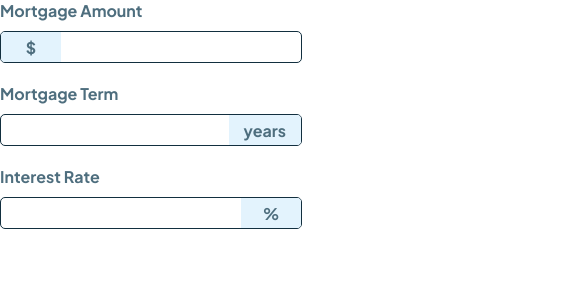
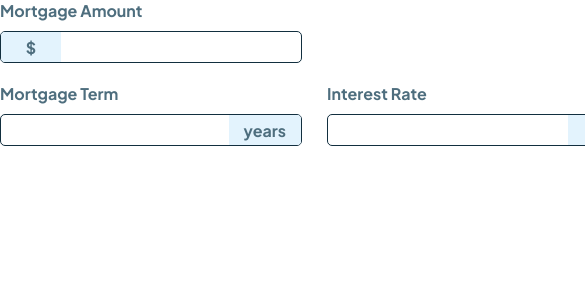
Before and after one commit to lyzboy/mortgage-repayment-calculator-main, a React (Create React App) app in the folder mortgage-calculator/: page / in a window 390 px wide. Shown: the top 300 px of the page, 585 px wide, since content can reach past the window. Built offline with nearby package versions, Linux system fonts and the light colour scheme.

Commit message:
check for input responsiveness

```diff
--- a/mortgage-calculator/src/App.css
+++ b/mortgage-calculator/src/App.css
@@ -1,38 +1,8 @@
 .App {
-  text-align: center;
+    width: 50rem;
 }
 
-.App-logo {
-  height: 40vmin;
-  pointer-events: none;
+.testClass {
+    display: flex;
+    gap: 2.5rem;
 }
-
-@media (prefers-reduced-motion: no-preference) {
-  .App-logo {
-    animation: App-logo-spin infinite 20s linear;
-  }
-}
-
-.App-header {
-  background-color: #282c34;
-  min-height: 100vh;
-  display: flex;
-  flex-direction: column;
-  align-items: center;
-  justify-content: center;
-  font-size: calc(10px + 2vmin);
-  color: white;
-}
-
-.App-link {
-  color: #61dafb;
-}
-
-@keyframes App-logo-spin {
-  from {
-    transform: rotate(0deg);
-  }
-  to {
-    transform: rotate(360deg);
-  }
-}
--- a/mortgage-calculator/src/App.js
+++ b/mortgage-calculator/src/App.js
@@ -6,6 +6,7 @@
     return (
         <div className="App">
             <CalculatorInput label="Mortgage Amount" designator="$" />
+            <div className="testClass">
                 <CalculatorInput
                     label="Mortgage Term"
                     designator="years"
@@ -17,6 +18,7 @@
                     onLeft={false}
                 />
             </div>
+        </div>
     );
 }
 
--- a/mortgage-calculator/src/components/CalculatorInput/CalculatorInput.module.scss
+++ b/mortgage-calculator/src/components/CalculatorInput/CalculatorInput.module.scss
@@ -13,6 +13,7 @@
     }
 }
 .mockInput {
+    //TODO: fix this width when Calculator Container is made, should be responsive.
     width: 30rem;
     height: 3rem;
     display: flex;
```
Also changed, not shown: 1 other file (tests, documents, lock files or other folders). Lines whose indentation alone changed are shown as unchanged.
